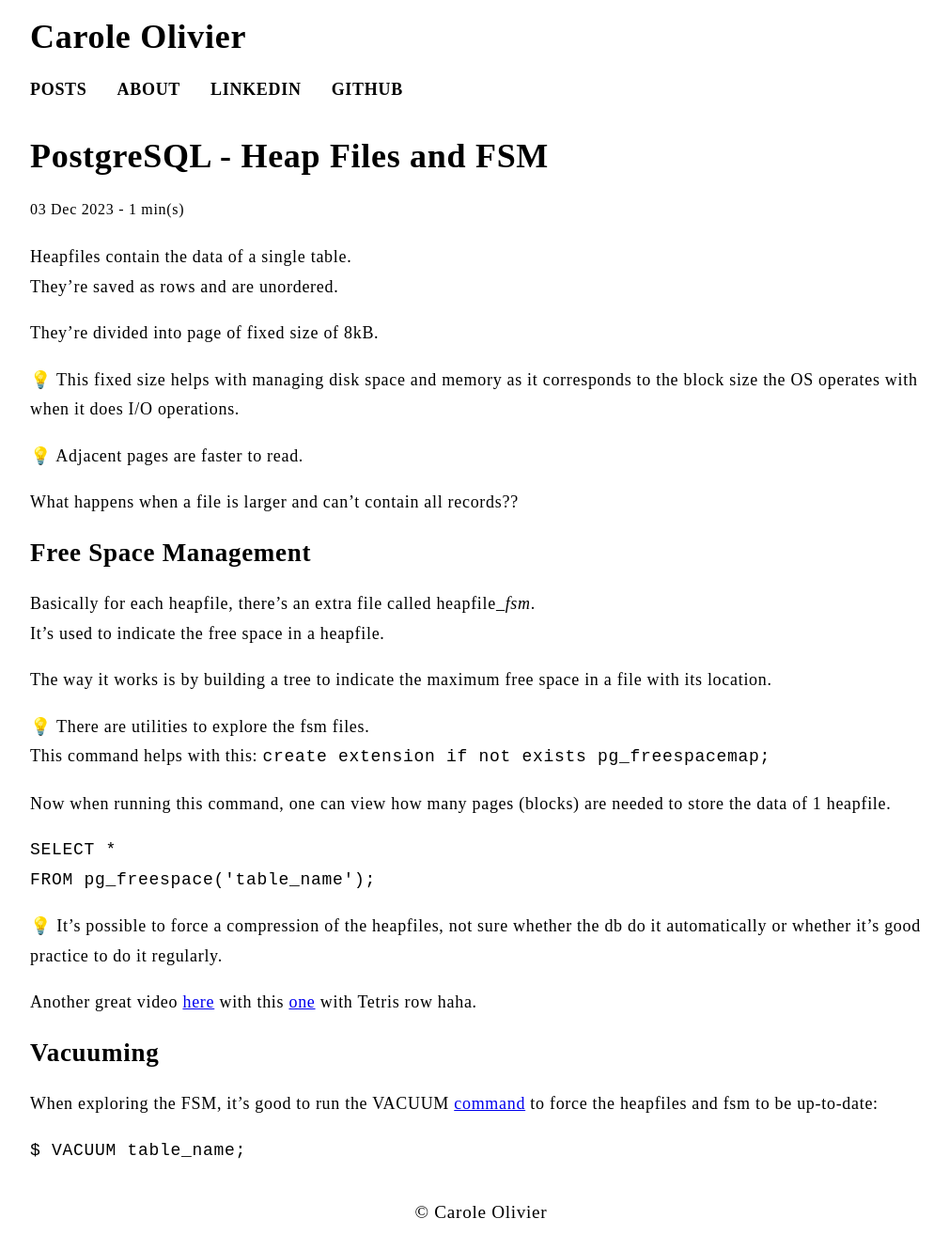
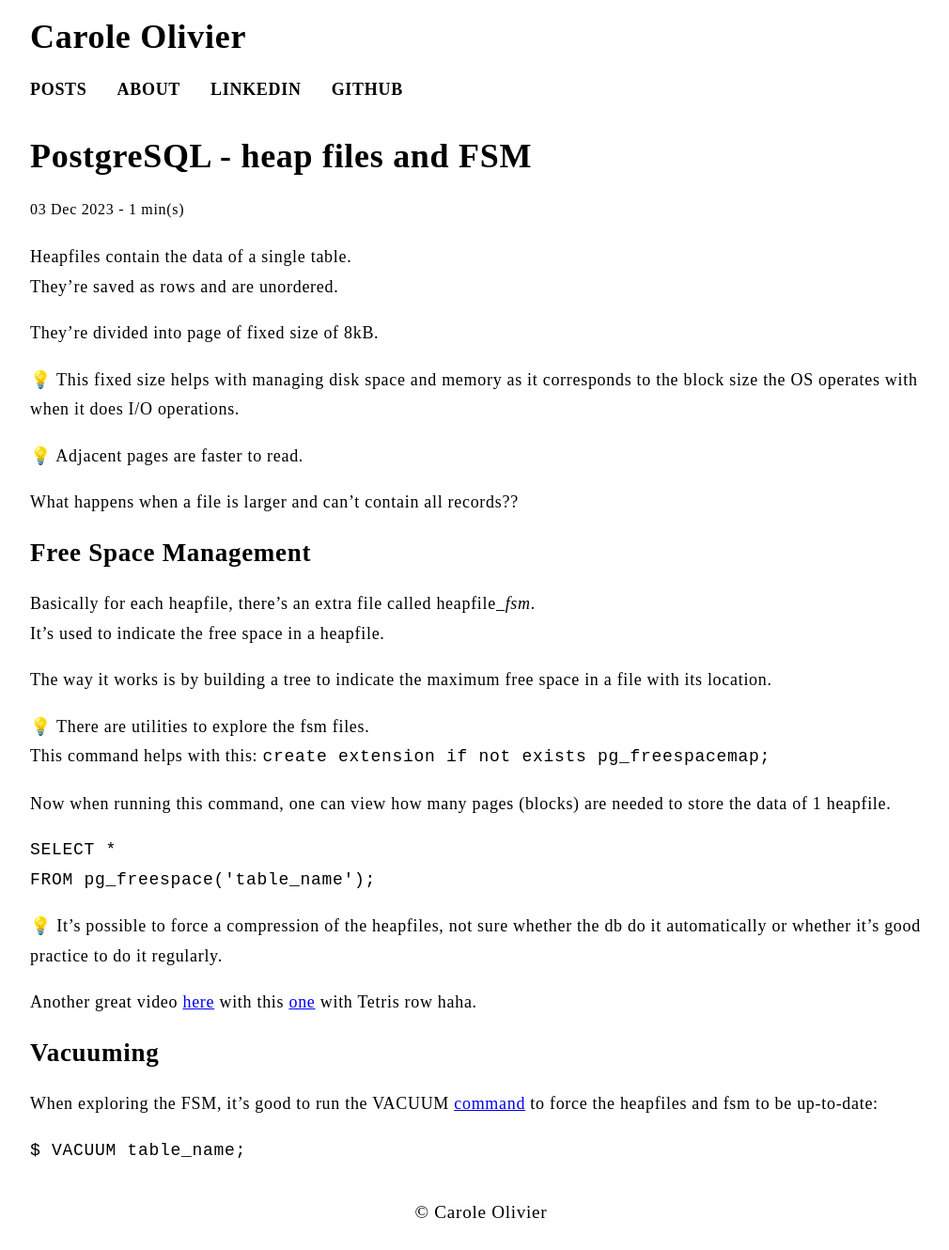
Before and after one commit to caroleolivier/caroleolivier.github.io, a Jekyll site: the page built from _posts/2023-12-03-postgres-heapfiles.md, in a window 1280 px wide. Shown: the whole page at 94% size, without its empty margins (128-1138 px from the left). Built offline with Jekyll 4.4.1, drawn with Linux system fonts in a browser that asks for light colours.

Commit message:
fix: casing

```diff
--- a/_posts/2023-12-03-postgres-heapfiles.md
+++ b/_posts/2023-12-03-postgres-heapfiles.md
@@ -1,6 +1,6 @@
 ---
 layout: post
-title: PostgreSQL - Heap Files and FSM
+title: PostgreSQL - heap files and FSM
 date: 2023-12-03
 ---
 
```
